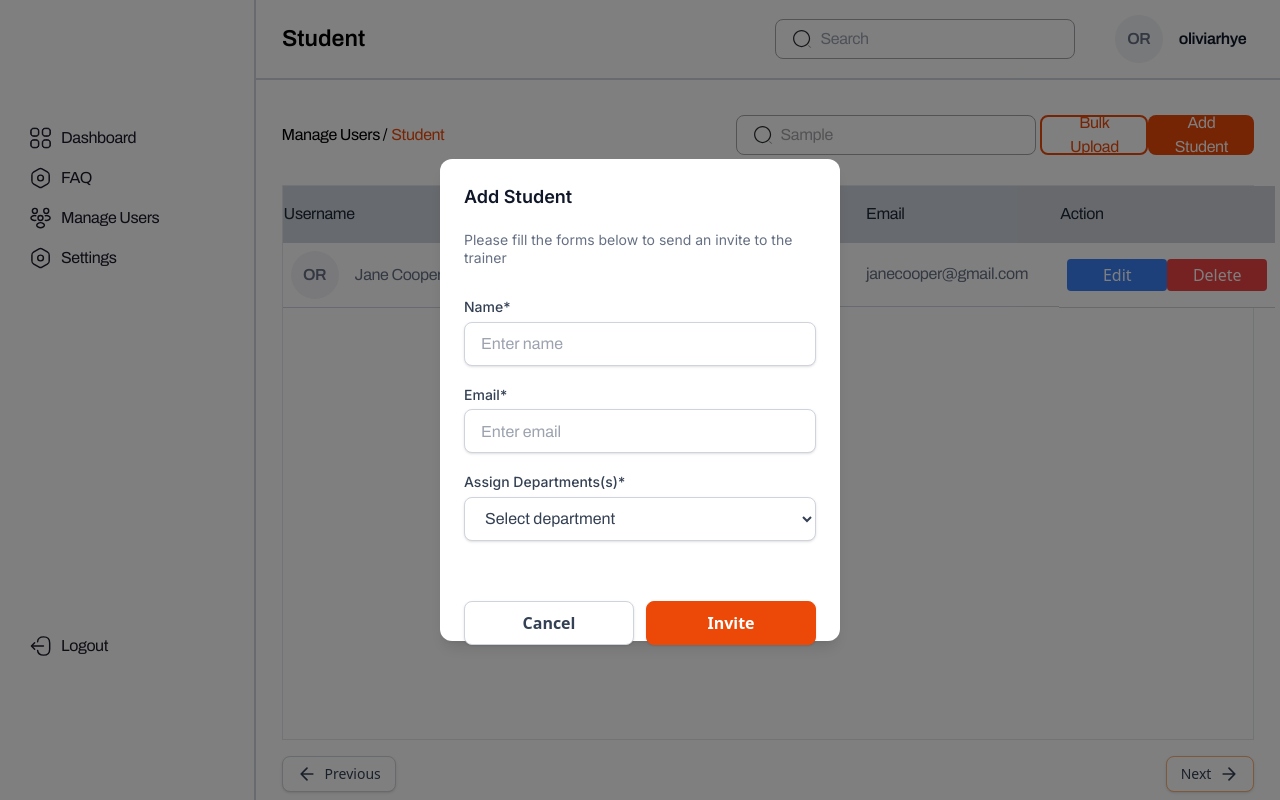
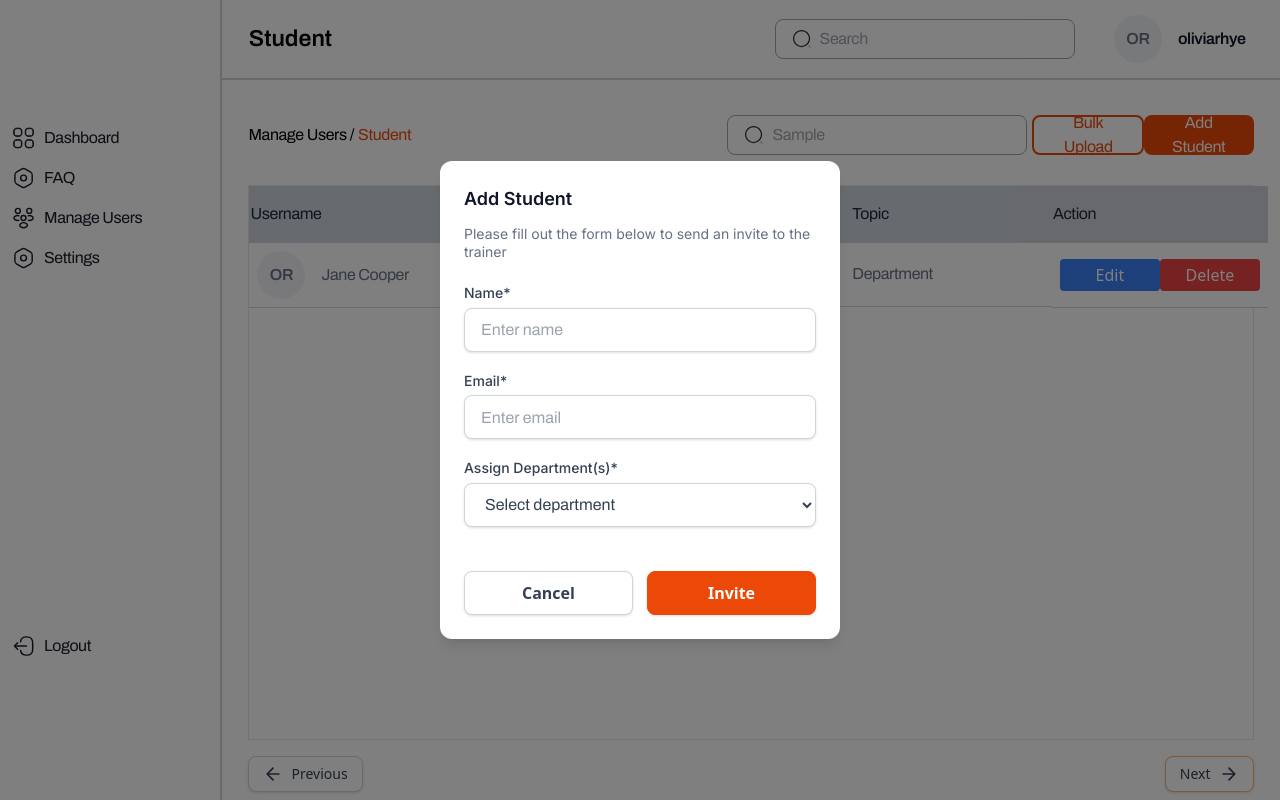
Before and after one commit to Nicocurtis16/Student-HelpDesk, an Angular app: page /Student in a window 1280 px wide. Both pictures are taken after typing "Sample" into the empty fields and a click on the button "Add Student". Built offline with nearby package versions, Linux system fonts and the light colour scheme.

Commit message:
sidebar edited in all the component

```diff
--- a/src/app/Master-Dashboard/Layout/student/student.component.html
+++ b/src/app/Master-Dashboard/Layout/student/student.component.html
@@ -1,11 +1,11 @@
 <div class="w-screen h-screen flex">
     <!-- Sidebar -->
-    <div class="h-full w-[20%]">
+    <div class="h-[100%] w-[20%]">
       <app-sidebar></app-sidebar>
     </div>
 
     <!-- Main Content Area -->
-    <div class="h-full w-[80%] flex flex-col">
+    <div class="h-[100%] w-screen ">
       <!-- Top Panel -->
       <div class="h-[10%] w-[100%] mb-5">
         <app-top-panel></app-top-panel>
@@ -52,11 +52,11 @@
 
         <!-- Modal Popup -->
         <div *ngIf="showForm" class="fixed inset-0 bg-black bg-opacity-50 flex justify-center items-center z-50">
-          <div class="w-[400px] h-[482px] p-6 bg-white rounded-xl shadow-lg flex flex-col gap-8">
-            <div class="flex flex-col gap-5">
+            <div class="w-[400px] h-auto p-6 bg-white rounded-xl shadow-lg flex flex-col gap-6">
+              <div class="flex flex-col gap-3">
                 <div class="text-[#0f1728] text-lg font-semibold font-['Inter'] leading-7">Add Student</div>
                 <div class="text-[#667084] text-sm font-normal font-['Inter'] leading-tight">
-                Please fill the forms below to send an invite to the trainer
+                  Please fill out the form below to send an invite to the trainer
                 </div>
               </div>
 
@@ -73,9 +73,9 @@
                   <input id="email" type="email" placeholder="Enter email" class="h-11 px-4 py-2.5 bg-white rounded-lg shadow border border-[#cfd4dc] text-[#344053] text-base font-normal font-['Archivo'] leading-normal">
                 </div>
 
-              <!-- Assign Departments(s) Input -->
+                <!-- Assign Department(s) Input -->
                 <div class="flex flex-col gap-1.5">
-                <label for="departments" class="text-[#344053] text-sm font-medium font-['Inter'] leading-tight">Assign Departments(s)*</label>
+                  <label for="departments" class="text-[#344053] text-sm font-medium font-['Inter'] leading-tight">Assign Department(s)*</label>
                   <select id="departments" class="h-11 px-4 py-2.5 bg-white rounded-lg shadow border border-[#cfd4dc] text-[#344053] text-base font-normal font-['Archivo'] leading-normal">
                     <option value="" disabled selected>Select department</option>
                     <option value="department1">Department 1</option>
@@ -86,16 +86,17 @@
               </div>
 
               <!-- Buttons -->
-            <div class="flex justify-between mt-7">
-              <button (click)="toggleForm()" class="h-11 w-[170px] bg-white rounded-lg shadow border border-[#cfd4dc] flex justify-center items-center">
+              <div class="flex justify-between mt-5">
+                <button (click)="toggleForm()" class="h-11 w-[48%] bg-white rounded-lg shadow border border-[#cfd4dc] flex justify-center items-center">
                   <span class="text-[#344053] text-base font-semibold">Cancel</span>
                 </button>
-              <button class="h-11 w-[170px] bg-[#ec4909] rounded-lg shadow border border-[#ec4909] flex justify-center items-center">
+                <button class="h-11 w-[48%] bg-[#ec4909] rounded-lg shadow border border-[#ec4909] flex justify-center items-center">
                   <span class="text-white text-base font-semibold">Invite</span>
                 </button>
               </div>
             </div>
           </div>
+
         <!-- second -->
         <div class="h-[80%] w-[95%] flex  items-center border">
             <!-- first table -->
@@ -149,13 +150,13 @@
                     <thead>
                         <tr class="h-[56px] px-2 py-4 bg-[#cfd4dc] border-b border-[#cfd4dc]">
                             <th class="text-left text-[#1d2838] text-base font-normal font-['Archivo'] leading-normal tracking-tight">
-                                Email
+                                Topic
                             </th>
                         </tr>
                     </thead>
                     <tbody>
                         <tr class="h-16 p-2 bg-white border-b border-[#cfd4dc] justify-start items-center gap-4">
-                            <td class="grow shrink basis-0 text-[#667084] text-base font-normal font-['Archivo'] leading-normal tracking-tight">janecooper&#64;gmail.com</td>
+                            <td class="grow shrink basis-0 text-[#667084] text-base font-normal font-['Archivo'] leading-normal tracking-tight">Department</td>
                         </tr>
 
                 </table>
@@ -186,49 +187,53 @@
                         <!-- Modal Popup -->
                         <div *ngIf="showModal" class="fixed inset-0 flex justify-center items-center bg-black bg-opacity-50">
                             <div class="w-[400px] h-auto p-6 bg-white rounded-xl shadow flex-col justify-start items-center gap-8 inline-flex">
+                                <!-- Modal Header -->
                                 <div class="self-stretch h-[76px] flex-col justify-start items-start gap-5 flex">
                                     <div class="h-[76px] flex-col justify-start items-start gap-2 inline-flex">
-                                        <div class="self-stretch text-[#0f1728] text-lg font-semibold font-['Inter'] leading-7">Edit FAQ</div>
-                                        <div class="self-stretch text-[#667084] text-sm font-normal font-['Inter'] leading-tight">Please fill the forms below to edit the FAQ</div>
+                                        <div class="self-stretch text-[#0f1728] text-lg font-semibold font-['Inter'] leading-7">Edit Student Details</div>
+                                        <div class="self-stretch text-[#667084] text-sm font-normal font-['Inter'] leading-tight">Please fill the forms below to edit the student's details</div>
                                     </div>
                                 </div>
+
+                                <!-- Modal Body -->
                                 <div class="self-stretch h-auto flex-col justify-start items-start gap-5 flex">
-                                    <div class="self-stretch h-[100px] flex-col justify-start items-start gap-3 flex">
+                                    <!-- Username Field -->
+                                    <div class="self-stretch flex-col justify-start items-start gap-3 flex">
                                         <div class="h-5 flex-col justify-start items-start gap-1.5 inline-flex">
-                                            <div class="text-[#344053] text-sm font-medium font-['Inter'] leading-tight">Questions*</div>
+                                            <div class="text-[#344053] text-sm font-medium font-['Inter'] leading-tight">Username*</div>
                                         </div>
                                         <input
                                             type="text"
-                                            class="self-stretch h-[70px] px-4 py-2.5 bg-white rounded-lg shadow border border-[#cfd4dc]"
-                                            [(ngModel)]="faqQuestion"
-                                            placeholder="Enter the question"
+                                            class="self-stretch h-[50px] px-4 py-2.5 bg-white rounded-lg shadow border border-[#cfd4dc]"
+                                            [(ngModel)]="studentUsername"
+                                            placeholder="Enter the username"
                                         />
                                     </div>
-                                    <div class="self-stretch h-[100px] flex-col justify-start items-start gap-5 flex">
-                                        <div class="self-stretch h-[100px] flex-col justify-start items-start gap-3 flex">
+
+                                    <!-- Email Field -->
+                                    <div class="self-stretch flex-col justify-start items-start gap-3 flex">
                                         <div class="h-5 flex-col justify-start items-start gap-1.5 inline-flex">
-                                                <div class="text-[#344053] text-sm font-medium font-['Inter'] leading-tight">Answers*</div>
+                                            <div class="text-[#344053] text-sm font-medium font-['Inter'] leading-tight">Email*</div>
                                         </div>
                                         <input
-                                                type="text"
-                                                class="self-stretch h-[70px] px-4 py-2.5 bg-white rounded-lg shadow border border-[#cfd4dc]"
-                                                [(ngModel)]="faqAnswer"
-                                                placeholder="Enter the Answer"
+                                            type="email"
+                                            class="self-stretch h-[50px] px-4 py-2.5 bg-white rounded-lg shadow border border-[#cfd4dc]"
+                                            [(ngModel)]="studentEmail"
+                                            placeholder="Enter the email"
                                         />
                                     </div>
-                                    </div>
-                                    <div class="self-stretch h-[100px] flex-col justify-start items-start gap-5 flex">
-                                        <div class="self-stretch h-[60px] flex-col justify-start items-start gap-3 flex">
+
+                                    <!-- Department Field -->
+                                    <div class="self-stretch flex-col justify-start items-start gap-3 flex">
                                         <div class="h-5 flex-col justify-start items-start gap-1.5 inline-flex">
-                                                <div class="text-[#344053] text-sm font-medium font-['Inter'] leading-tight">Topic*</div>
+                                            <div class="text-[#344053] text-sm font-medium font-['Inter'] leading-tight">Department*</div>
                                         </div>
                                         <select
-                                                class="self-stretch h-11 px-4 py-2.5 bg-white rounded-lg shadow border border-[#cfd4dc]"
-                                                [(ngModel)]="faqTopic"
+                                            class="self-stretch h-[50px] px-4 py-2.5 bg-white rounded-lg shadow border border-[#cfd4dc]"
+                                            [(ngModel)]="studentDepartment"
                                         >
-                                                <option *ngFor="let topic of topics" [value]="topic">{{ topic }}</option>
+                                            <option *ngFor="let department of departments" [value]="department">{{ department }}</option>
                                         </select>
-                                        </div>
                                     </div>
                                 </div>
 
@@ -242,13 +247,14 @@
                                     </div>
                                     <div
                                         class="grow shrink basis-0 h-11 px-[18px] py-2.5 bg-[#ec4909] rounded-lg shadow border border-[#ec4909] flex justify-center items-center gap-2 cursor-pointer"
-                                        (click)="saveFAQ()"
+                                        (click)="saveStudentDetails()"
                                     >
                                         <span class="text-white text-base font-semibold font-['Inter'] leading-normal">Save</span>
                                     </div>
                                 </div>
                             </div>
                         </div>
+
 
     <!-- Delete Confirmation Modal -->
     <div *ngIf="showDeleteModal" class="fixed inset-0 flex justify-center items-center bg-black bg-opacity-50">
--- a/src/app/Master-Dashboard/dashboard-main/dashboard-main.component.html
+++ b/src/app/Master-Dashboard/dashboard-main/dashboard-main.component.html
@@ -1,7 +1,7 @@
 
 
 <div class="w-screen h-screen flex">
-    <div class="h-[100%] w-[20p%] ">
+    <div class="h-[100%] w-[20%] ">
         <app-sidebar></app-sidebar>
 
     </div>
--- a/src/app/Master-Dashboard/faq/faq.component.html
+++ b/src/app/Master-Dashboard/faq/faq.component.html
@@ -1,6 +1,6 @@
 
 <div class="w-screen h-screen flex">
-    <div class="h-[100%] w-[20p%] ">
+    <div class="h-[100%] w-[20%] ">
         <app-sidebar></app-sidebar>
 
     </div>
--- a/src/app/Master-Dashboard/settings/settings.component.html
+++ b/src/app/Master-Dashboard/settings/settings.component.html
@@ -1,6 +1,6 @@
 
   <div class="w-screen h-screen flex">
-    <div class="h-[100%] w-[20p%] ">
+    <div class="h-[100%] w-[20%] ">
         <app-sidebar></app-sidebar>
 
     </div>
```
Lines whose indentation alone changed are shown as unchanged.
